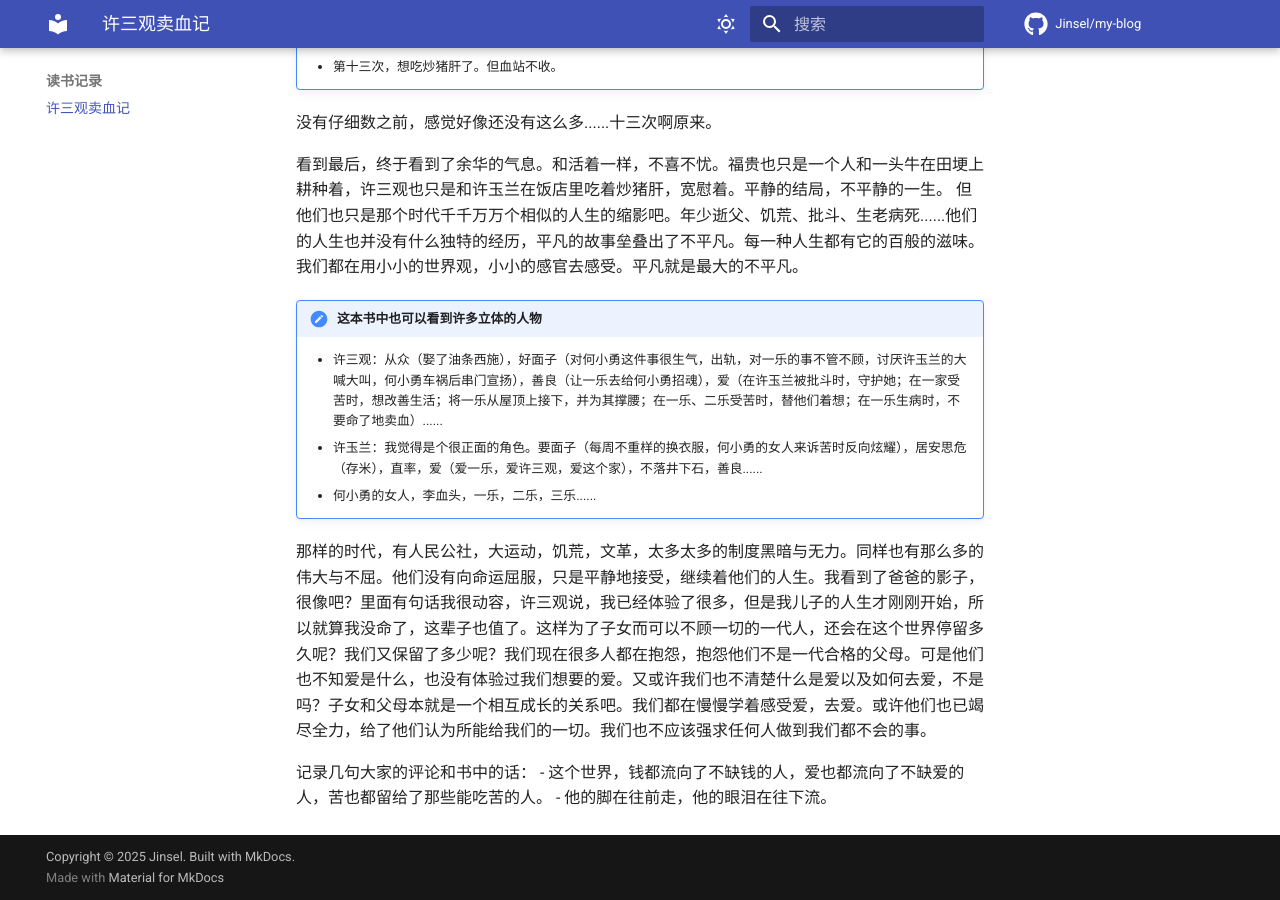
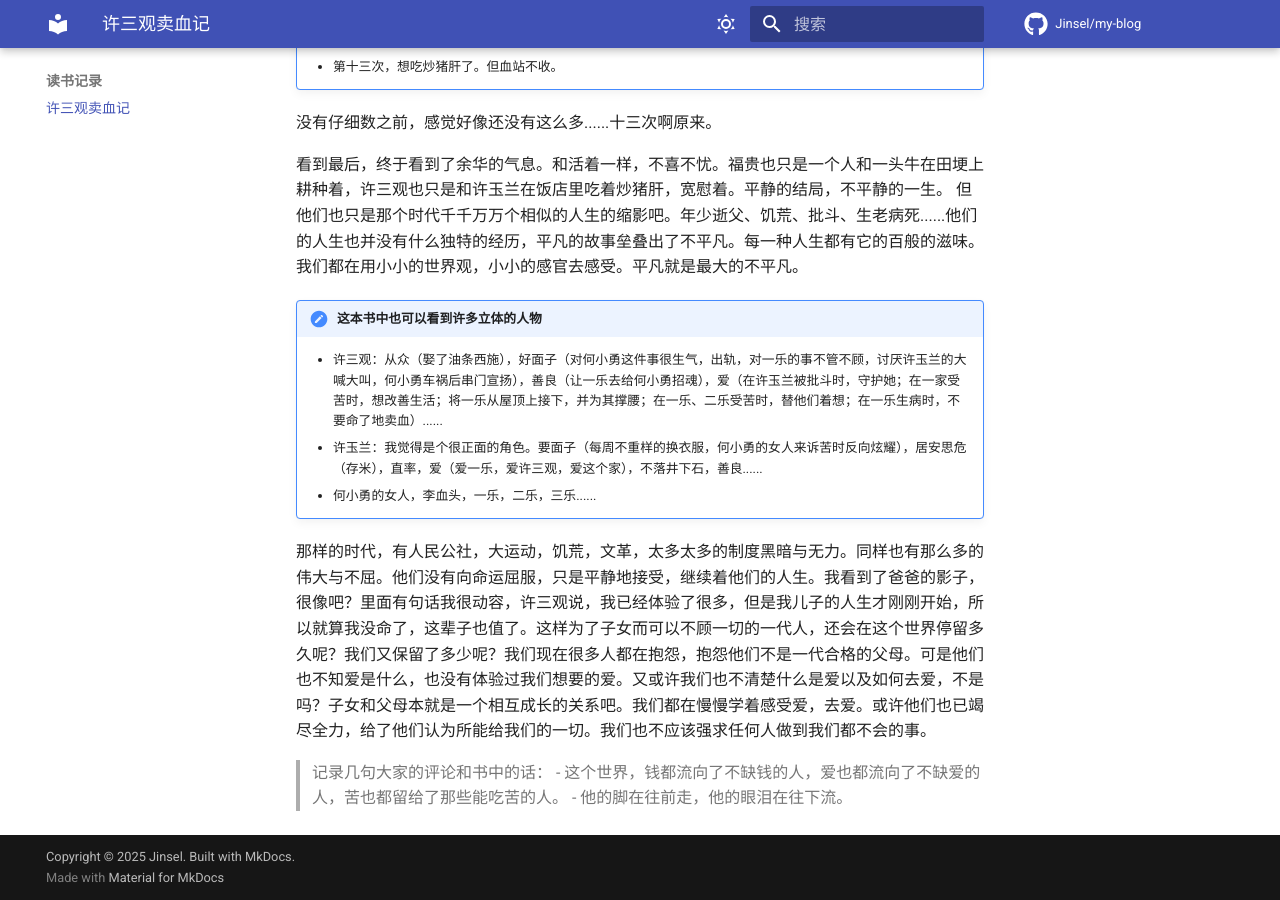
Before and after one commit to JinselW/my_blog, an MkDocs documentation site: the page built from docs/许三观卖血记.md, in a window 1280 px wide and 900 px high, scrolled down 676 px. Built offline with MkDocs 1.6.1 and Material for MkDocs 9.7.7, drawn with Linux system fonts in a browser that asks for light colours; comment, search, counter and statistics services are not loaded.

Commit message:
添加依赖清单 requirements.txt

```diff
--- a/docs/许三观卖血记.md
+++ b/docs/许三观卖血记.md
@@ -29,6 +29,6 @@
 
 那样的时代，有人民公社，大运动，饥荒，文革，太多太多的制度黑暗与无力。同样也有那么多的伟大与不屈。他们没有向命运屈服，只是平静地接受，继续着他们的人生。我看到了爸爸的影子，很像吧？里面有句话我很动容，许三观说，我已经体验了很多，但是我儿子的人生才刚刚开始，所以就算我没命了，这辈子也值了。这样为了子女而可以不顾一切的一代人，还会在这个世界停留多久呢？我们又保留了多少呢？我们现在很多人都在抱怨，抱怨他们不是一代合格的父母。可是他们也不知爱是什么，也没有体验过我们想要的爱。又或许我们也不清楚什么是爱以及如何去爱，不是吗？子女和父母本就是一个相互成长的关系吧。我们都在慢慢学着感受爱，去爱。或许他们也已竭尽全力，给了他们认为所能给我们的一切。我们也不应该强求任何人做到我们都不会的事。
 
-记录几句大家的评论和书中的话：
+>记录几句大家的评论和书中的话：
 - 这个世界，钱都流向了不缺钱的人，爱也都流向了不缺爱的人，苦也都留给了那些能吃苦的人。
 - 他的脚在往前走，他的眼泪在往下流。
--- /dev/null
+++ b/requirements.txt
@@ -0,0 +1,2 @@
+mkdocs>=1.6.0
+mkdocs-material>=9.5.0
```
